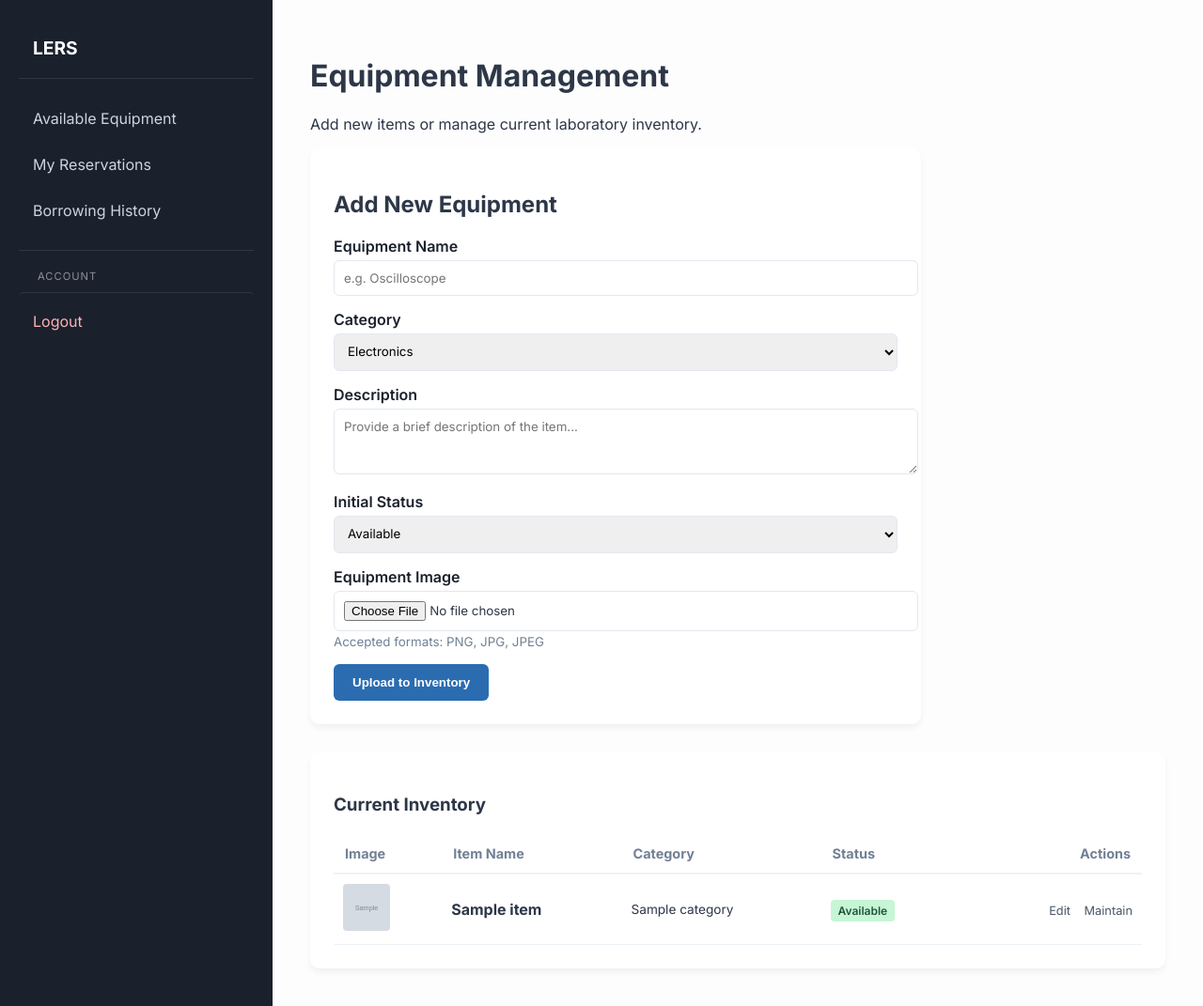
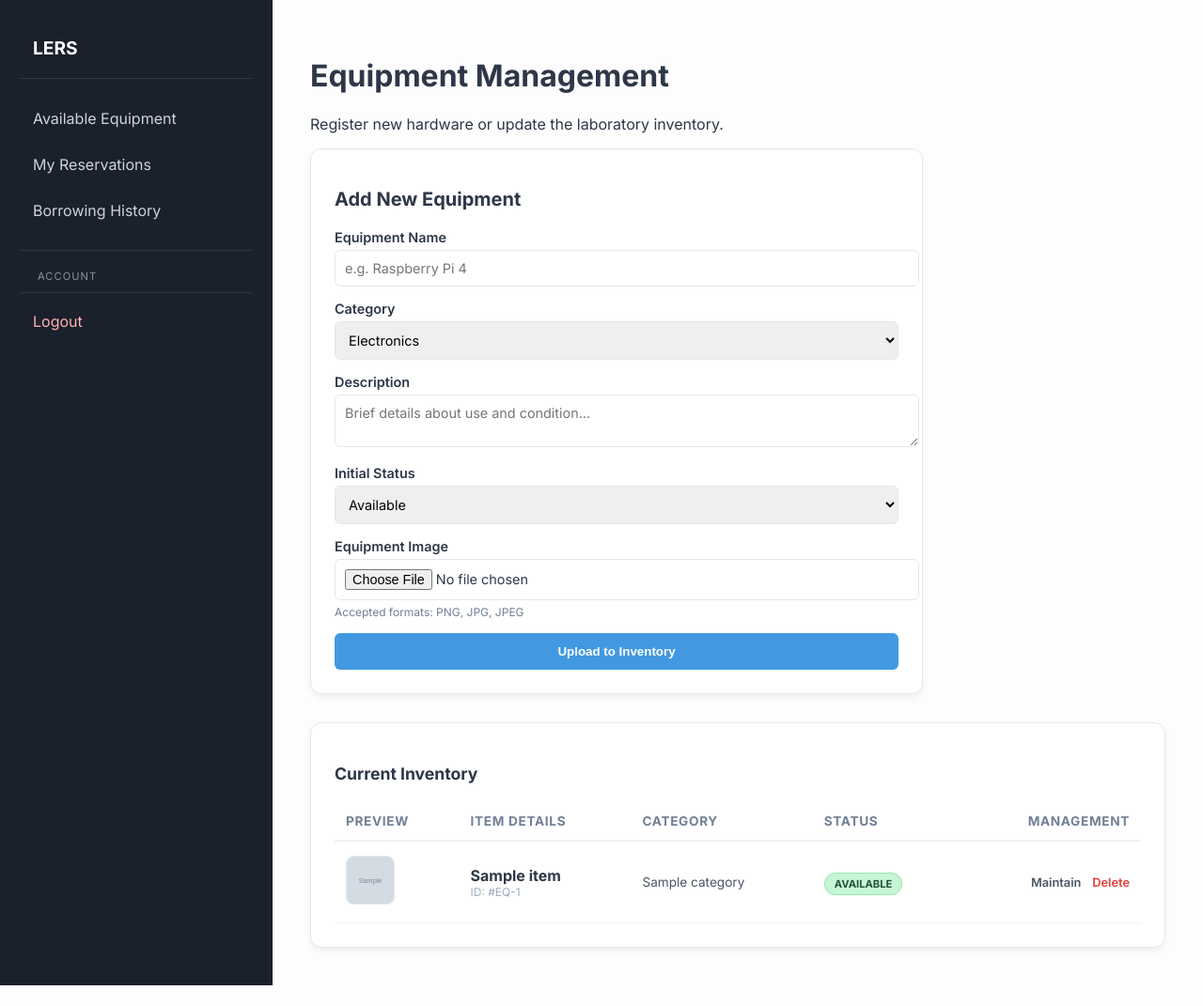
Before and after one commit to dongtapulan/LERS_PROJECT, a Flask app: template templates/admin/manage_equipment.html in a window 1280 px wide. Shown: the whole page at 94% size. After the commit the page ends 1049 px from the top, so only its background shows below. Run offline with Flask 3, Linux system fonts and the light colour scheme; the template is opened without the code that fills it: most values are stand-ins (such as "Sample title", 1, 10 or a date in 2020); grey boxes marked "Sample" are stand-in pictures.

Commit message:
git commit

```diff
--- a/templates/admin/manage_equipment.html
+++ b/templates/admin/manage_equipment.html
@@ -8,39 +8,58 @@
     .form-container {
         background: white;
         padding: 25px;
-        border-radius: 10px;
+        border-radius: 12px;
         box-shadow: 0 4px 6px rgba(0,0,0,0.05);
         max-width: 600px;
         margin-bottom: 30px;
+        border: 1px solid #e2e8f0;
     }
     .form-group { margin-bottom: 15px; }
-    .form-group label { display: block; margin-bottom: 5px; font-weight: 600; color: var(--lab-navy); }
+    .form-group label { display: block; margin-bottom: 5px; font-weight: 600; color: #2d3748; font-size: 0.9rem; }
     .form-group input, .form-group textarea, .form-group select {
         width: 100%;
         padding: 10px;
         border: 1px solid #e2e8f0;
         border-radius: 6px;
         font-family: inherit;
+        font-size: 0.9rem;
     }
     .btn-add {
-        background: var(--lab-blue);
+        background: #4299e1;
         color: white;
         border: none;
         padding: 12px 20px;
         border-radius: 6px;
         cursor: pointer;
         font-weight: 600;
-        transition: opacity 0.2s;
+        transition: background 0.2s;
+        width: 100%;
     }
-    .btn-add:hover { opacity: 0.9; }
+    .btn-add:hover { background: #3182ce; }
 
-    .inventory-section { background: white; padding: 25px; border-radius: 10px; box-shadow: 0 4px 6px rgba(0,0,0,0.05); }
-    .status-badge { padding: 4px 8px; border-radius: 4px; font-size: 0.75rem; font-weight: 600; }
-    .status-available { background: #c6f6d5; color: #22543d; }
-    .status-borrowed { background: #bee3f8; color: #2a4365; }
-    .status-maintenance { background: #feebc8; color: #744210; }
-    .btn-action { text-decoration: none; font-size: 0.8rem; margin-left: 10px; color: #4a5568; }
-    .btn-action:hover { color: var(--lab-blue); }
+    .inventory-section {
+        background: white;
+        padding: 25px;
+        border-radius: 12px;
+        box-shadow: 0 4px 6px rgba(0,0,0,0.05);
+        border: 1px solid #e2e8f0;
+    }
+    .status-badge { padding: 4px 10px; border-radius: 50px; font-size: 0.7rem; font-weight: 700; text-transform: uppercase; }
+    .status-available { background: #c6f6d5; color: #22543d; border: 1px solid #9ae6b4; }
+    .status-borrowed { background: #bee3f8; color: #2a4365; border: 1px solid #90cdf4; }
+    .status-maintenance { background: #feebc8; color: #744210; border: 1px solid #fbd38d; }
+
+    .action-links { display: flex; gap: 12px; justify-content: flex-end; }
+    .btn-action {
+        text-decoration: none;
+        font-size: 0.8rem;
+        font-weight: 600;
+        color: #4a5568;
+        transition: color 0.2s;
+    }
+    .btn-action:hover { color: #4299e1; }
+    .btn-delete { color: #e53e3e; }
+    .btn-delete:hover { color: #c53030; }
 </style>
 {% endblock %}
 
@@ -50,16 +69,18 @@
 
     <main class="main-content">
         <header class="content-header">
-            <h1>Equipment Management</h1>
-            <p>Add new items or manage current laboratory inventory.</p>
+            <div class="header-title">
+                <h1>Equipment Management</h1>
+                <p>Register new hardware or update the laboratory inventory.</p>
+            </div>
         </header>
 
         <section class="form-container">
-            <h2 style="margin-bottom: 20px;">Add New Equipment</h2>
+            <h2 style="margin-bottom: 20px; font-size: 1.25rem; color: #2d3748;">Add New Equipment</h2>
             <form action="{{ url_for('add_equipment') }}" method="POST" enctype="multipart/form-data">
                 <div class="form-group">
                     <label>Equipment Name</label>
-                    <input type="text" name="name" placeholder="e.g. Oscilloscope" required>
+                    <input type="text" name="name" placeholder="e.g. Raspberry Pi 4" required>
                 </div>
 
                 <div class="form-group">
@@ -74,7 +95,7 @@
 
                 <div class="form-group">
                     <label>Description</label>
-                    <textarea name="description" rows="3" placeholder="Provide a brief description of the item..."></textarea>
+                    <textarea name="description" rows="2" placeholder="Brief details about use and condition..."></textarea>
                 </div>
 
                 <div class="form-group">
@@ -88,7 +109,7 @@
                 <div class="form-group">
                     <label>Equipment Image</label>
                     <input type="file" name="image" accept="image/*" required>
-                    <small style="color: #718096;">Accepted formats: PNG, JPG, JPEG</small>
+                    <p style="color: #718096; font-size: 0.75rem; margin-top: 5px;">Accepted formats: PNG, JPG, JPEG</p>
                 </div>
 
                 <button type="submit" class="btn-add">Upload to Inventory</button>
@@ -96,48 +117,57 @@
         </section>
 
         <section class="inventory-section">
-            <h3 style="margin-bottom: 20px;">Current Inventory</h3>
+            <h3 style="margin-bottom: 20px; font-size: 1.1rem; color: #2d3748;">Current Inventory</h3>
             <table style="width: 100%; border-collapse: collapse; text-align: left;">
                 <thead>
-                    <tr style="border-bottom: 2px solid #edf2f7; color: #718096; font-size: 0.9rem;">
-                        <th style="padding: 12px;">Image</th>
-                        <th style="padding: 12px;">Item Name</th>
+                    <tr style="border-bottom: 2px solid #edf2f7; color: #718096; font-size: 0.85rem; text-transform: uppercase; letter-spacing: 0.05em;">
+                        <th style="padding: 12px;">Preview</th>
+                        <th style="padding: 12px;">Item Details</th>
                         <th style="padding: 12px;">Category</th>
                         <th style="padding: 12px;">Status</th>
-                        <th style="padding: 12px; text-align: right;">Actions</th>
+                        <th style="padding: 12px; text-align: right;">Management</th>
                     </tr>
                 </thead>
                 <tbody>
                     {% if equipment %}
                         {% for item in equipment %}
                         <tr style="border-bottom: 1px solid #edf2f7;">
-                            <td style="padding: 10px;">
+                            <td style="padding: 15px 12px;">
                                 <img src="{{ url_for('static', filename='uploads/equipment/' + item.image_url) }}"
-                                     style="width: 50px; height: 50px; object-fit: cover; border-radius: 4px;"
+                                     style="width: 50px; height: 50px; object-fit: cover; border-radius: 8px; border: 1px solid #e2e8f0;"
                                      alt="{{ item.name }}">
                             </td>
-                            <td style="padding: 10px;"><strong>{{ item.name }}</strong></td>
-                            <td style="padding: 10px; font-size: 0.85rem;">{{ item.category }}</td>
-                            <td style="padding: 10px;">
+                            <td style="padding: 15px 12px;">
+                                <div style="font-weight: 700; color: #2d3748;">{{ item.name }}</div>
+                                <div style="font-size: 0.75rem; color: #a0aec0;">ID: #EQ-{{ item.equip_id }}</div>
+                            </td>
+                            <td style="padding: 15px 12px; font-size: 0.85rem; color: #4a5568;">{{ item.category }}</td>
+                            <td style="padding: 15px 12px;">
                                 <span class="status-badge
                                     {% if item.status == 'available' %}status-available
                                     {% elif item.status == 'borrowed' %}status-borrowed
                                     {% else %}status-maintenance{% endif %}">
-                                    {{ item.status | replace('_', ' ') | title }}
+                                    {{ item.status | replace('_', ' ') }}
                                 </span>
                             </td>
-                            <td style="padding: 10px; text-align: right;">
-                                <a href="#" class="btn-action">Edit</a>
-                                <a href="{{ url_for('toggle_maintenance', equip_id=item.equip_id) }}" class="btn-action">
-                                    {{ 'Fix' if item.status == 'maintenance' else 'Maintain' }}
-                                </a>
+                            <td style="padding: 15px 12px;">
+                                <div class="action-links">
+                                    <a href="{{ url_for('toggle_maintenance', equip_id=item.equip_id) }}" class="btn-action">
+                                        {{ 'Restore' if item.status == 'maintenance' else 'Maintain' }}
+                                    </a>
+                                    <a href="{{ url_for('delete_equipment', equip_id=item.equip_id) }}"
+                                       class="btn-action btn-delete"
+                                       onclick="return confirm('Are you sure you want to delete this item? This cannot be undone.')">
+                                        Delete
+                                    </a>
+                                </div>
                             </td>
                         </tr>
                         {% endfor %}
                     {% else %}
                         <tr>
-                            <td colspan="5" style="padding: 30px; text-align: center; color: #a0aec0;">
-                                No equipment found in inventory.
+                            <td colspan="5" style="padding: 50px; text-align: center; color: #a0aec0;">
+                                <p>Inventory is currently empty.</p>
                             </td>
                         </tr>
                     {% endif %}
--- a/templates/includes/sidebar.html
+++ b/templates/includes/sidebar.html
@@ -16,8 +16,15 @@
                class="nav-item {{ 'active' if request.endpoint == 'admin_pending_reservations' }}">
                Pending Reservations
             </a>
-            <a href="#" class="nav-item">User Management</a>
-            <a href="#" class="nav-item">System Reports</a>
+
+            <a href="{{ url_for('user_management') }}"
+                class="nav-item {{ 'active' if request.endpoint == 'user_management' }}">
+                User Management
+            </a>
+            <a href="{{ url_for('admin_reports') }}"
+                class="nav-item {{ 'active' if request.endpoint == 'admin_reports' }}">
+                System Reports
+            </a>
         {% else %}
             <a href="{{ url_for('user_dashboard') }}"
                class="nav-item {{ 'active' if request.endpoint == 'user_dashboard' }}">
```
Also changed, not shown: templates/admin/reports.html (+64 -0 lines), templates/admin/user_management.html (added, +53 -0 lines), static/uploads/equipment/arduino_uno.jpg (deleted), 2 other files.
